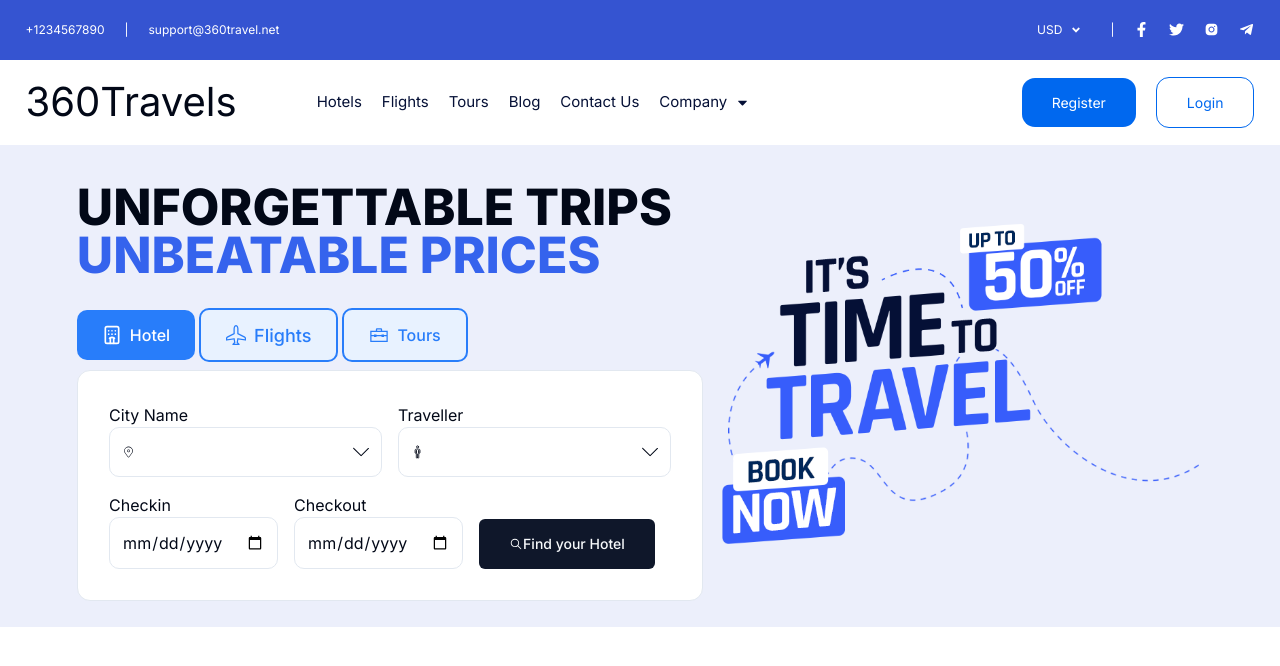
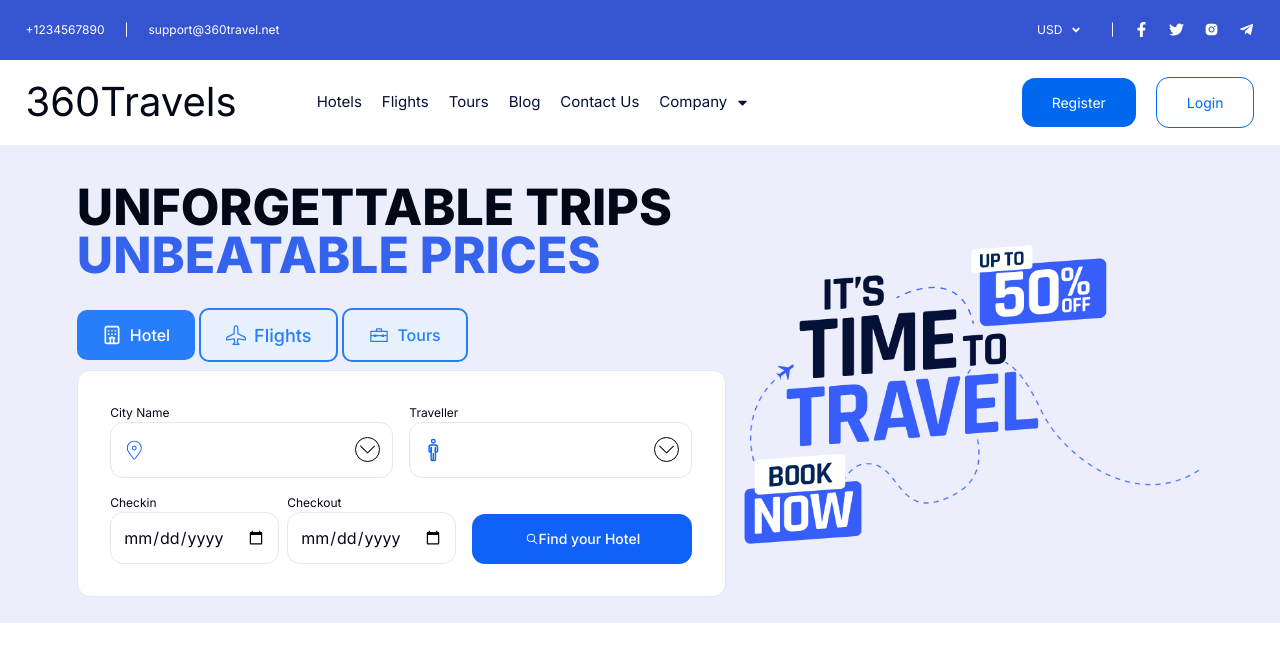
Before and after one commit to astroboy20/360travel, a Next.js app: page / in a window 1280 px wide. Shown: the top 666 px of the page. Built offline with nearby package versions, Linux system fonts and the light colour scheme.

Commit message:
feat: update

```diff
--- a/src/container/home/hero/hero.jsx
+++ b/src/container/home/hero/hero.jsx
@@ -17,8 +17,8 @@ const Hero = () => {
   };
 
   return (
-    <div className="py-[2%] px-[6%] bg-[#eceffb] flex justify-between">
-      <div className="flex flex-col gap-10">
+    <div className="py-[2%] px-[6%] bg-[#eceffb] flex justify-between ">
+      <div className="flex flex-col gap-10 ">
         <div className="uppercase text-[50px] font-[800] flex flex-col">
           <span className="leading-[72.5px]">Unforgettable trips</span>
           <span className="leading-[25px] text-[#3563ed]">
@@ -68,7 +68,8 @@ const Hero = () => {
           </div>
         </div>
       </div>
-      <Image src={"/images/hero.png"} width={500} height={500} />
+      <div className="mt-auto">  <Image src={"/images/hero.png"} width={500} height={400} /></div>
+
     </div>
   );
 };
--- a/src/container/home/hero/hotels.jsx
+++ b/src/container/home/hero/hotels.jsx
@@ -4,48 +4,57 @@ import { IoManOutline } from "react-icons/io5";
 import { IoIosSearch } from "react-icons/io";
 import { SlArrowDown } from "react-icons/sl";
 import { Button } from "@/components/ui/button";
+
 const Hotels = () => {
   return (
     <div>
-      <div className="grid grid-cols-2 gap-4">
-        <span>
-          <p>City Name</p>
-          <div className="flex gap-2 border w-full items-center p-3 rounded-[10px]">
-            <CiLocationOn />
+      <div className="flex flex-col gap-4 w-fit">
+        {/* Left Side */}
+        <div className="flex  gap-4 ">
+          <div>
+            <p className="text-[12px]">City Name</p>
+            <div className="flex gap-2 border w-full items-center p-3 rounded-[13px]">
+              <CiLocationOn size={"30px"} color="#0f61f9" />
               <input className="outline-none w-full" />
-            <span>
-              <SlArrowDown />
+              <span className="flex items-center justify-center rounded-full border border-black p-1">
+                <SlArrowDown size={"15px"} color="#000" />
               </span>
             </div>
-        </span>
+          </div>
 
-        <span>
-          <p>Traveller</p>
-          <div className="flex gap-2 border w-full items-center p-3 rounded-[10px]">
-            <IoManOutline />
+          <div>
+            <p className="text-[12px]">Traveller</p>
+            <div className="flex gap-2 border w-full items-center p-3 rounded-[13px]">
+              <IoManOutline size={"30px"} color="#0f61f9" />
               <input className="outline-none w-full" />
-            <span>
-              <SlArrowDown />
+              <span className="flex items-center justify-center rounded-full border border-black p-1">
+                <SlArrowDown size={"15px"} color="#000" />
               </span>
             </div>
-        </span>
+          </div>
 
-        <div className="flex gap-4 col-span-2 items-end">
-          <span>
-            <p>Checkin</p>
-            <input type="date" className="w-fit border p-3 rounded-[10px]" />
-          </span>
-          <span>
-            <p>Checkout</p>
-            <input type="date" className="w-fit border p-3 rounded-[10px]" />
-          </span>
-          <span>
-          <p></p>
-          <Button className="w-full px-[30px] py-[25px] flex items-center justify-center">
+        </div>
+
+        {/* Right Side */}
+        <div className="flex  gap-4 1/2">
+        <div className="flex gap-2">
+            <div className="w-1/2">
+              <p className="text-[12px]">Checkin</p>
+              <input type="date" className="border w-full p-3 rounded-[13px]" />
+            </div>
+
+            <div className="w-1/2">
+              <p className="text-[12px]">Checkout</p>
+              <input type="date" className="border w-full p-3 rounded-[13px]" />
+            </div>
+          </div>
+
+          <div className="w-full mt-auto">
+            <Button className="w-full bg-[#0f61f9] text-white h-[50px] font-600 rounded-[13px] flex items-center justify-center">
               <IoIosSearch />
               Find your Hotel
             </Button>
-          </span>
+          </div>
         </div>
       </div>
     </div>
```
Lines whose indentation alone changed are shown as unchanged.
